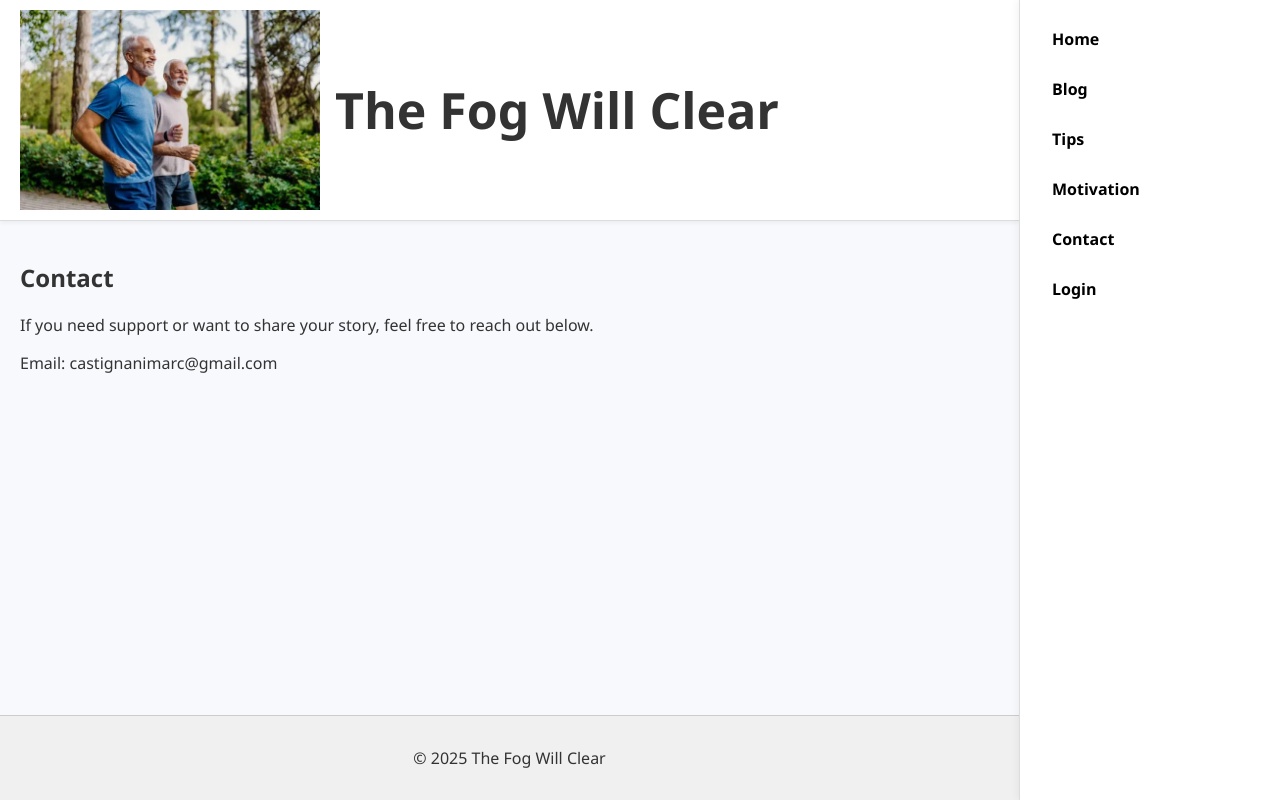
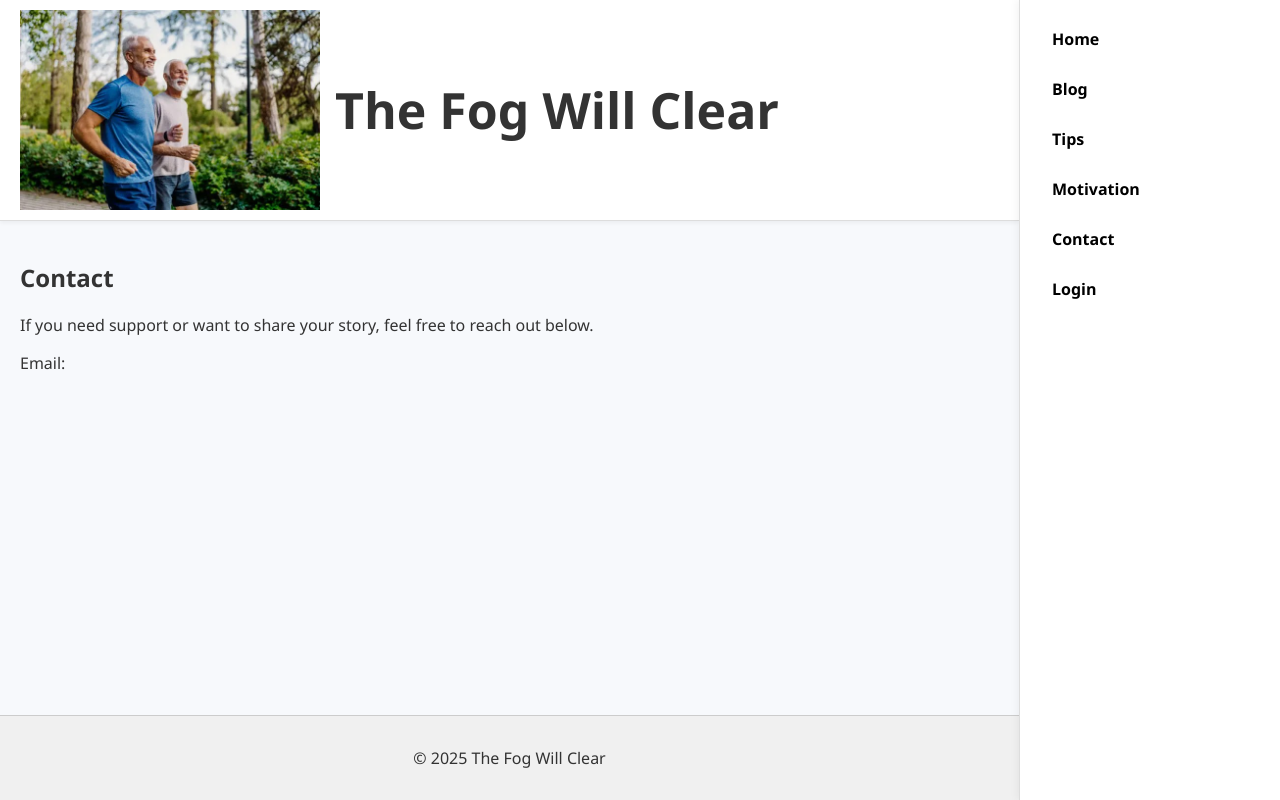
Before and after one commit to MarcBenitoCastignani/the-fog-will-clear, a Flask app: page /contact in a window 1280 px wide. Run offline with Flask 3, Linux system fonts and the light colour scheme.

Commit message:
E-mail change

```diff
--- a/PycharmProjects/the-fog-will-clear-main/templates/contact.html
+++ b/PycharmProjects/the-fog-will-clear-main/templates/contact.html
@@ -3,5 +3,5 @@
 {% block content %}
     <h2>Contact</h2>
     <p>If you need support or want to share your story, feel free to reach out below.</p>
-    <p>Email: castignanimarc@gmail.com</p>
+    <p>Email:</p>
 {% endblock %}
```
